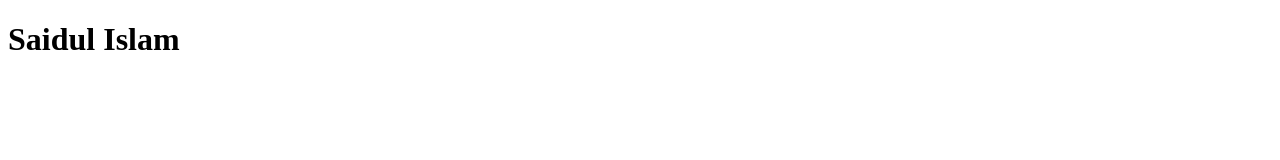
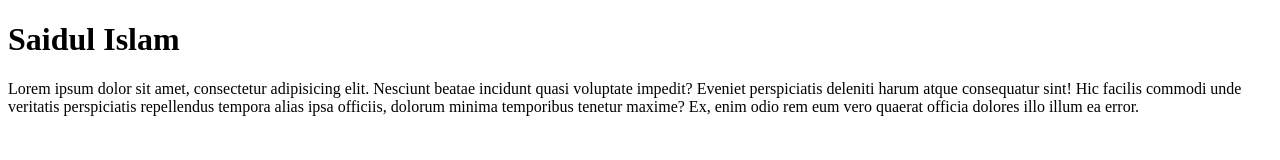
Before and after one commit to saidul1912/next-project, a plain HTML site: page index.html in a window 1280 px wide. Drawn offline with Linux system fonts and the light colour scheme.

Commit message:
ptag added

```diff
--- a/index.html
+++ b/index.html
@@ -8,5 +8,6 @@
 </head>
 <body>
     <h1>Saidul Islam</h1>
+    <p>Lorem ipsum dolor sit amet, consectetur adipisicing elit. Nesciunt beatae incidunt quasi voluptate impedit? Eveniet perspiciatis deleniti harum atque consequatur sint! Hic facilis commodi unde veritatis perspiciatis repellendus tempora alias ipsa officiis, dolorum minima temporibus tenetur maxime? Ex, enim odio rem eum vero quaerat officia dolores illo illum ea error.</p>
 </body>
 </html>
```
